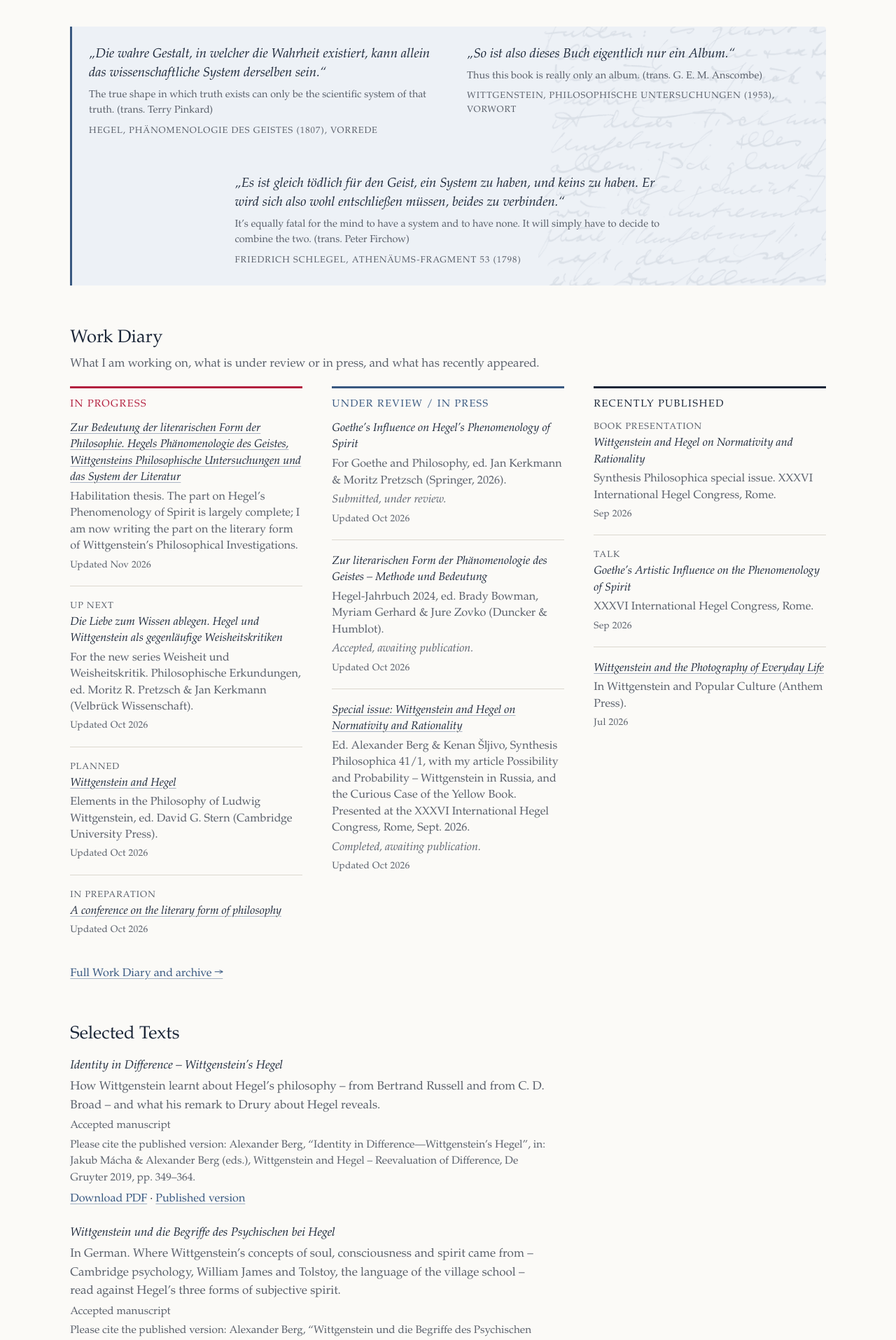
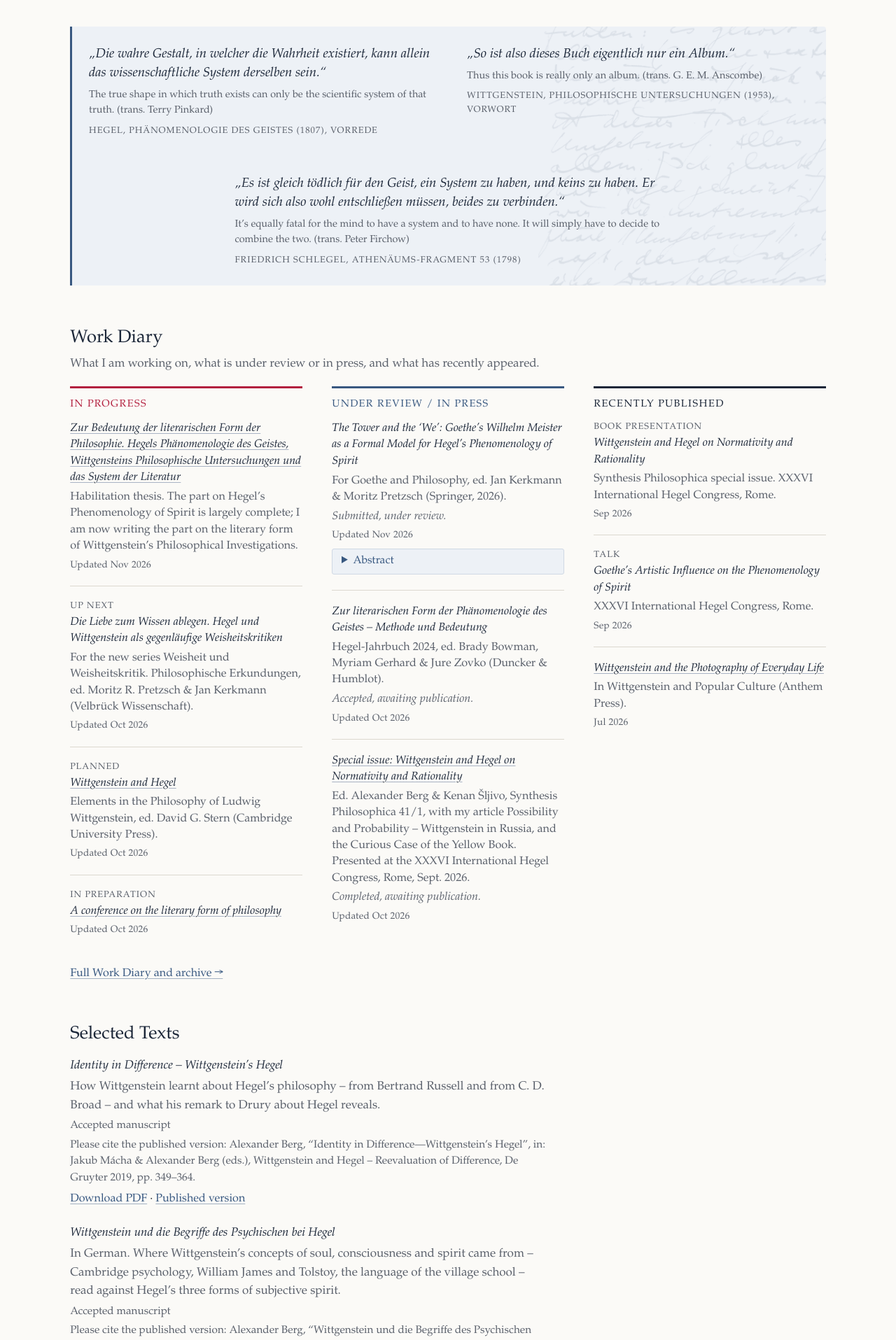
Before and after one commit to dralexanderberg/website, a Jekyll site: the page built from index.html, in a window 1280 px wide. Shown: the part 589-2504 px from the top of the page at 70% size. Built offline with Jekyll 4.4.1, drawn with Linux system fonts in a browser that asks for light colours.

Commit message:
Goethe chapter: new title and a folded abstract
- publications.yml: the chapter for Goethe and Philosophy has its new
  title, "The Tower and the 'We': Goethe's Wilhelm Meister as a Formal
  Model for Hegel's Phenomenology of Spirit", with abstract and keywords.
  The id stays, so that links remain valid.
- New fields abstract: and keywords:, shown folded below the entry
  (_includes/pub-abstract.html) on the Publications and Research pages
  and in the Work Diary; hidden in print.
- Work Diary: the entry's date moves to November 2026.
- README and the template in publications.yml describe the new fields.

Co-Authored-By: Claude Opus 5.5 <noreply@anthropic.com>
Claude-Session: https://claude.ai/code/session_01DaTNutaFvg9aFZdq3qhdu7

```diff
--- a/_data/diary.yml
+++ b/_data/diary.yml
@@ -56,7 +56,7 @@
 # ---------------------------------------------------- Under review / in press
 
 - stage: review
-  date: 2026-10-23
+  date: 2026-11-20
   pub: goethe-influence-phenomenology
   note: For Goethe and Philosophy, ed. Jan Kerkmann & Moritz Pretzsch (Springer, 2026).
   status: submitted, under review
--- a/_data/publications.yml
+++ b/_data/publications.yml
@@ -17,6 +17,9 @@
 #   pages: 1–20
 #   status: forthcoming            # forthcoming | planned | (leave out once published)
 #   note: any additional remark
+#   abstract: |-                   # optional: shown folded below the entry (Publications, Research,
+#     The text of the abstract.    # Work Diary); *italics* for titles, an empty line between paragraphs
+#   keywords: One; Two; Three      # optional: shown below the abstract
 #   isbn: "978-3-…"                # optional; shown for books without DOI, also used in the BibTeX file
 #   url: https://doi.org/…         # publisher page or DOI, never Amazon
 #   url_label: Preview (PDF)       # optional: text of the link instead of "doi:…", "PDF" or "Publisher"
@@ -169,14 +172,19 @@
 
 # ------------------------------------------------------------------ Articles
 
-- id: goethe-influence-phenomenology
+- id: goethe-influence-phenomenology   # from an earlier working title; kept so that links stay valid
   type: article
-  title: Goethe’s Influence on Hegel’s Phenomenology of Spirit
+  title: "The Tower and the ‘We’: Goethe’s Wilhelm Meister as a Formal Model for Hegel’s Phenomenology of Spirit"
   in: Goethe and Philosophy
   in_editors: Jan Kerkmann & Moritz Pretzsch (eds.)
   publisher: Springer, Berlin
   date: 2026
   status: forthcoming
+  abstract: |-
+    Goethe’s relationship to speculative philosophy is usually told as a story of growing distance, in which Goethe is the observer who passes judgement on philosophy. This chapter instead asks how Hegel’s *Phenomenology of Spirit* (1807) addresses Goethe. Goethe’s presence in the *Phenomenology* is usually registered at the level of content: the botanical imagery of the Preface, the *Faust* quotations, the appropriation of *Rameau’s Nephew*. I argue that the more consequential debt is formal. *Wilhelm Meister’s Apprenticeship* contains a rare, load-bearing device: a hidden, knowing authority – the Society of the Tower – that orders the hero’s path without being seen, keeps a record of it and finally hands that record over. In the *Phenomenology*, that role is played by the ‘we’ of phenomenological observation, from whose perspective each new object emerges “behind the back of consciousness”.
+
+    The chapter proceeds in four steps. (1) It is shown how in the *Phenomenology*, a work that scarcely names its philosophical opponents, words borrowed from Goethe – in particular, a marked quotation from *Rameau’s Nephew*, a text that in 1807 existed only in Goethe’s German translation – function as markers of an exoteric address. (2) The shared device is reconstructed and distinguished from its genealogy in Fichte’s two series: Fichte provides the asymmetry; Goethe, the scene in which it ends. (3) Hegel’s later verdict on the ending of the *Apprenticeship*, in which *Lehrjahre* becomes a generic concept and the hero ends as a philistine, is read as diagnosing a limit of form that the *Phenomenology* had already crossed: while Wilhelm receives an account of his formation as an external document, absolute knowing recollects it as its own. The *Phenomenology* thus appears as a speculative correction of the Bildungsroman. (4) The reception – Goethe’s objection to the bud-and-blossom passage, his dedication of 1821, Eckermann’s report of 1827 – shows that the address arrived and that its point was noticed. The exoteric address proves to be a double movement: translation into Goethe’s form and translation out of it.
+  keywords: Phenomenology of Spirit; Wilhelm Meister; Bildungsroman; exoteric address; speculative correction
 
 - id: literarische-form-phaenomenologie
   type: article
--- a/_includes/diary-entry.html
+++ b/_includes/diary-entry.html
@@ -14,4 +14,5 @@
   {% if e.status %}<span class="entry-status">{{ e.status | capitalize }}.</span>{% endif %}
   {% if include.more and e.more %}<span class="entry-more">{{ e.more }}</span>{% endif %}
   <span class="entry-date">{% if e.stage == "published" %}{% else %}Updated {% endif %}<time datetime="{{ e.date | date: '%Y-%m-%d' }}">{{ e.date | date: "%b %Y" }}</time></span>
+  {%- if p.abstract %}{% include pub-abstract.html pub=p %}{% endif %}
 </li>
--- /dev/null
+++ b/_includes/pub-abstract.html
@@ -0,0 +1,13 @@
+{%- comment -%} The abstract of a publication, folded: abstract: and keywords: in publications.yml. Used by pub-cite.html (Publications, Research) and diary-entry.html (Work Diary). Usage: include pub-abstract.html pub=p {%- endcomment -%}
+{%- assign abs_pub = include.pub -%}
+{%- if abs_pub.abstract %}
+<details class="talks pub-abstract">
+  <summary>Abstract</summary>
+  <div class="abstract-text">
+    {{ abs_pub.abstract | markdownify }}
+    {%- if abs_pub.keywords %}
+    <p class="abstract-keywords"><span>Keywords</span> {{ abs_pub.keywords }}</p>
+    {%- endif %}
+  </div>
+</details>
+{%- endif -%}
--- a/_includes/pub-cite.html
+++ b/_includes/pub-cite.html
@@ -22,3 +22,4 @@
 {%- if p.endorsements %} – <a href="{{ '/publications/' | relative_url }}#reviews-{{ p.id }}">Endorsements</a>{% endif -%}
 {%- if site.data.selected_texts %}{% assign st = site.data.selected_texts | where: "pub", p.id | first %}{% if st.file %} – <a href="{{ st.file | relative_url }}">{{ st.version | capitalize }} (PDF)</a>{% endif %}{% if st.open_access %} – <a href="{{ st.open_access }}">Free download at the publisher</a>{% endif %}{% endif -%}
 </span>
+{%- include pub-abstract.html pub=p %}
--- a/assets/css/main.css
+++ b/assets/css/main.css
@@ -264,6 +264,7 @@ details.cv-syllabus ol li { margin: 0 0 0.2rem; }
   .stage, .entry, .biblio li { break-inside: avoid; }
   details.talks { border: 0; background: none; }
   details.talks summary { padding-left: 0; }
+  details.pub-abstract { display: none; }
   .toc, .bib-download { display: none; }
 }
 
@@ -295,6 +296,14 @@ details.cv-syllabus ol li { margin: 0 0 0.2rem; }
 .biblio details.talks { text-indent: 0; margin: 0.5rem 0 0.4rem; }
 .biblio details.talks li { padding-left: 0; text-indent: 0; }
 details.talks { clear: both; }
+
+/* Abstract of a publication, folded (pub-abstract.html): Publications, Research, Work Diary */
+details.pub-abstract { margin: 0.5rem 0 0.2rem; font-size: 0.92rem; }
+details.pub-abstract summary { padding: 0.35rem 0.75rem; }
+.abstract-text { padding: 0 0.9rem 0.8rem; color: var(--text); line-height: 1.5; }
+.abstract-text p { margin: 0 0 0.6rem; }
+.abstract-text .abstract-keywords { margin-bottom: 0; color: var(--muted); }
+.abstract-keywords span { margin-right: 0.3rem; color: var(--steel); font-size: 0.75rem; text-transform: uppercase; letter-spacing: 0.08em; }
 
 /* Conference posters and book covers stand at the right of their entry (the figure comes
    first in the HTML); on wide screens in the margin beside the text column, so that the
```
Also changed, not shown: README.md.
